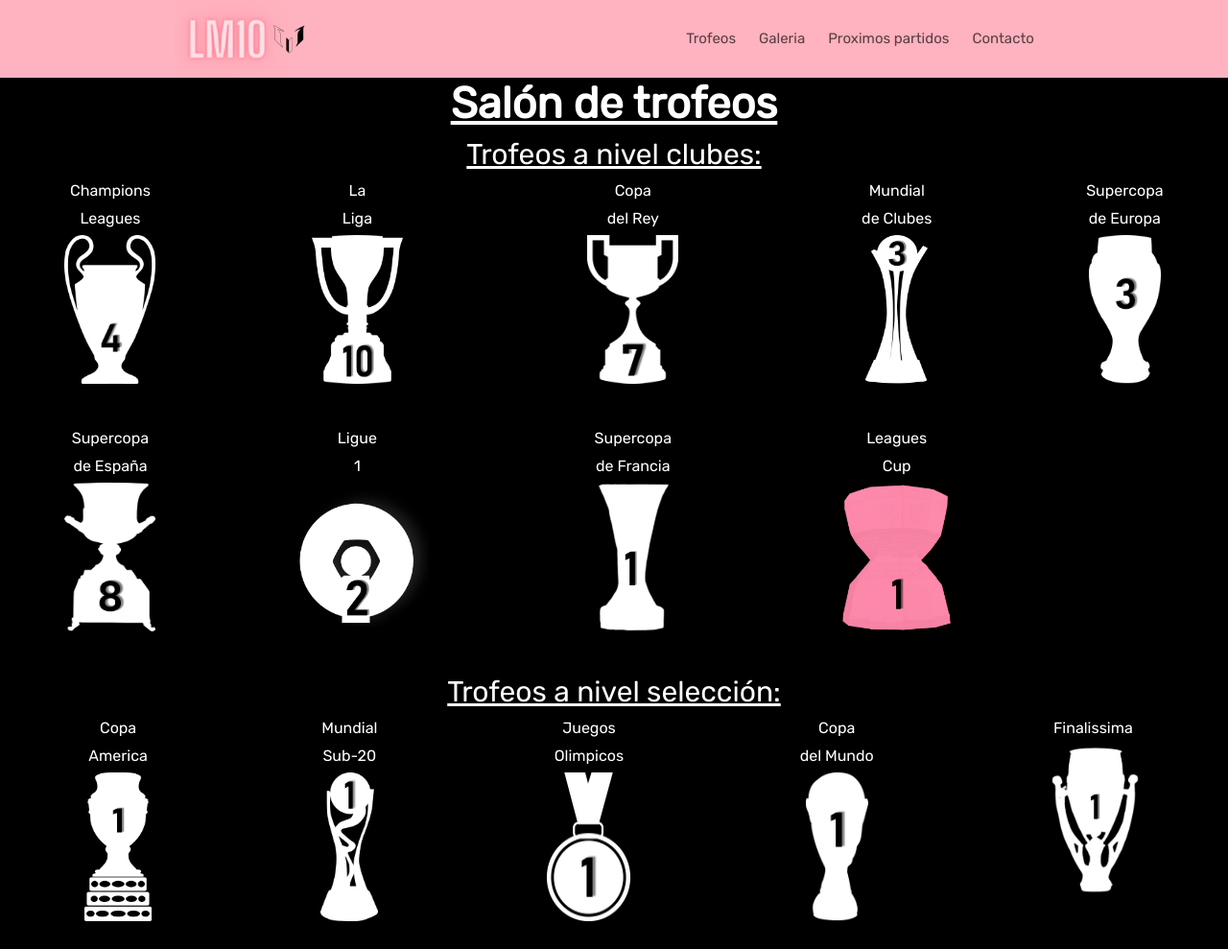
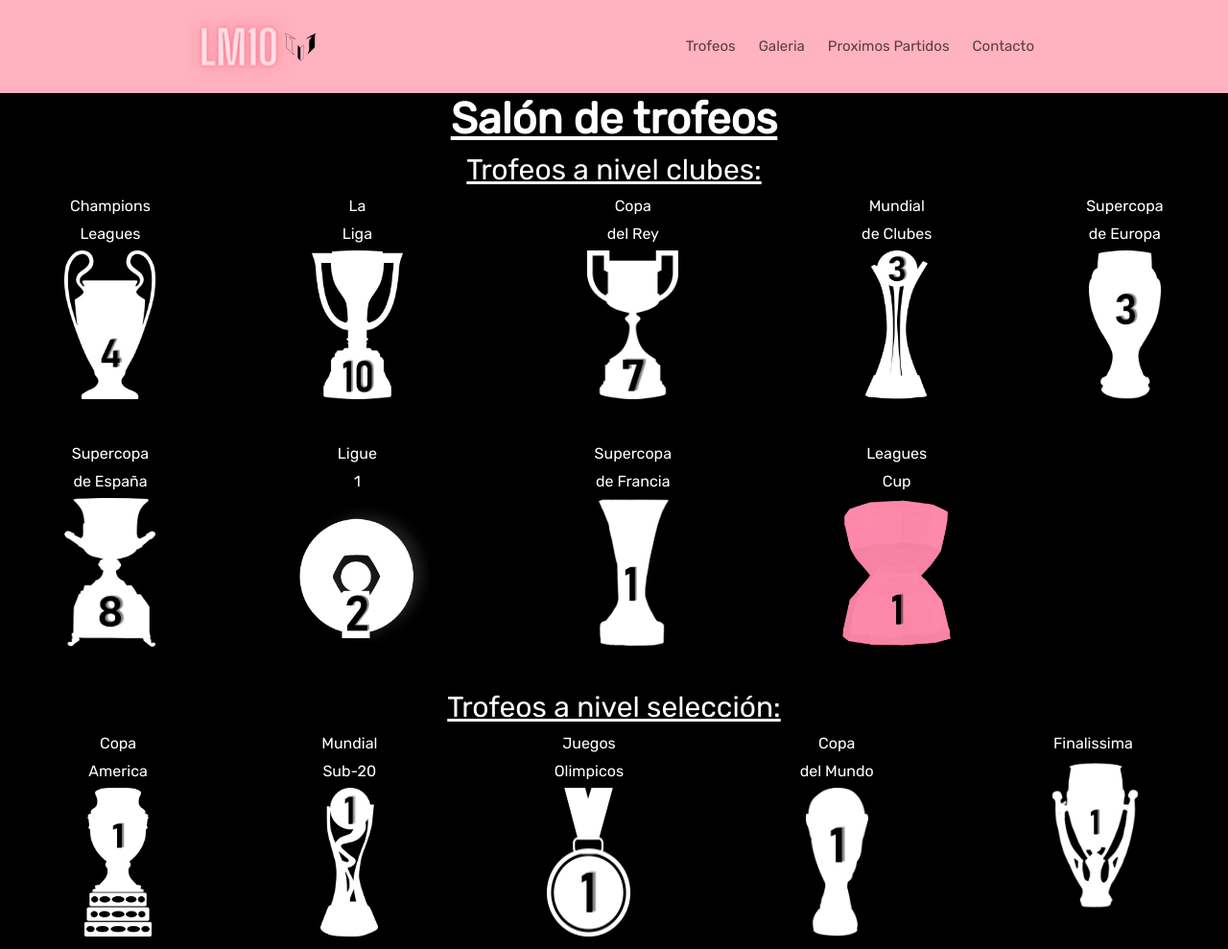
Before and after one commit to Ezequiel1801/proyecto-final, a website: page paginas/trofeos.html in a window 1280 px wide. Shown: the top 989 px of the page at 96% size. Drawn offline with nearby package versions, Linux system fonts and the light colour scheme.

Commit message:
Se arreglo el header que en version mobile abria mal

```diff
--- a/paginas/trofeos.html
+++ b/paginas/trofeos.html
@@ -15,25 +15,26 @@
 </head>
 <body>
   <header>
-    <a href="../index.html"><img src="../img/LM10.png" alt="Logo"></a>
-    <nav class="navbar navbar-expand-lg justify-content-end">
-      <div class="container-fluid">
+    <nav class="navbar navbar-expand-lg">
+      <div class="d-flex align-items-center container-fluid justify-content-around div-header">
+        <a href="../index.html"><img src="../img/LM10.png" alt="Logo"></a>
         <button class="navbar-toggler" type="button" data-bs-toggle="collapse" data-bs-target="#navbarNav" aria-controls="navbarNav" aria-expanded="false" aria-label="Toggle navigation">
           <span class="navbar-toggler-icon"></span>
         </button>
-        <div class="collapse navbar-collapse" id="navbarNav">
+        <div class="collapse navbar-collapse header-gr" id="navbarNav">
+          <a href="../index.html"><img src="../img/LM10.png" alt="Logo"></a>
           <ul class="navbar-nav">
             <li class="nav-item">
-              <a class="nav-link" href="trofeos.html">Trofeos</a>
+              <a class="nav-link" href="../paginas/trofeos.html">Trofeos</a>
             </li>
             <li class="nav-item">
-              <a class="nav-link" href="galeria.html">Galeria</a>
+              <a class="nav-link" href="../paginas/galeria.html">Galeria</a>
             </li>
             <li class="nav-item">
-              <a class="nav-link" href="proximos-partidos.html">Proximos partidos</a>
+              <a class="nav-link" href="../paginas/proximos-partidos.html">Proximos Partidos</a>
             </li>
             <li class="nav-item">
-              <a class="nav-link" href="contacto.html">Contacto</a>
+              <a class="nav-link" href="../paginas/contacto.html">Contacto</a>
             </li>
           </ul>
         </div>
--- a/scss/layout/_header.scss
+++ b/scss/layout/_header.scss
@@ -3,10 +3,38 @@ header{
     @include flex(space-around, center);
     width: 100%;
     nav{
+        width: 100%;
+        .div-header{
+            width: 100%;
+            .header-gr{
+                img{
+                    display: none;
+                }
+            }
+        }
         ul{
             list-style: none;
             gap: 0.5rem;
             font-size: 15px;
+            text-align: center;
         }
     }
 }
+
+@media screen and (min-width:992px){
+    header{
+        nav{
+            .div-header{
+                img{
+                    display: none;
+                }
+                .header-gr{
+                    justify-content: space-around;
+                    img{
+                        display: inline-block;
+                    }
+                }
+            }
+        }
+    }
+}
--- a/scss/style.scss
+++ b/scss/style.scss
@@ -4,6 +4,7 @@
 @import "utils/globals";
 @import "layout/header";
 @import "layout/footer";
+@import "utils/extend";
 @import "views/home";
 @import "views/trofeos";
 @import "views/galeria";
--- /dev/null
+++ b/scss/utils/_extend.scss
@@ -0,0 +1,3 @@
+%margin-tb{
+    margin: 10px 0px;
+}
--- a/scss/views/_contacto.scss
+++ b/scss/views/_contacto.scss
@@ -10,7 +10,6 @@
     }
     .form-style{
         background-color: $color-principal;
-        margin: auto;
         margin-bottom: 20px;
         width: 90%;
         max-width: 400px;
@@ -57,7 +56,7 @@
         }
         .form-style{
             align-items: center;
-            margin: 30px 0px;
+            margin: 25px auto;
         }
     }
 
--- a/scss/views/_galeria.scss
+++ b/scss/views/_galeria.scss
@@ -36,12 +36,10 @@
 @media screen and (min-width: 1024px){
     .galeria{
         section{
-            display: grid;
+            @include grid(space-evenly, center);
             grid-template-columns: auto auto;
             gap: 10px;
             margin: 10px;
-            align-items: center;
-            justify-content: space-evenly;
             img{
                 width: 100%;
                 height: 600px;
--- a/scss/views/_proximos-partidos.scss
+++ b/scss/views/_proximos-partidos.scss
@@ -4,7 +4,7 @@
     align-items: center;
 
     .partidos{
-        margin: 15px;
+        margin: 10px;
         h1, h2{
         text-align: center;
         font-size: 40px;
```
Also changed, not shown: index.html (+7 -6 lines), paginas/contacto.html (+9 -8 lines), paginas/galeria.html (+9 -8 lines), paginas/proximos-partidos.html (+9 -8 lines), css/estilos.css.
